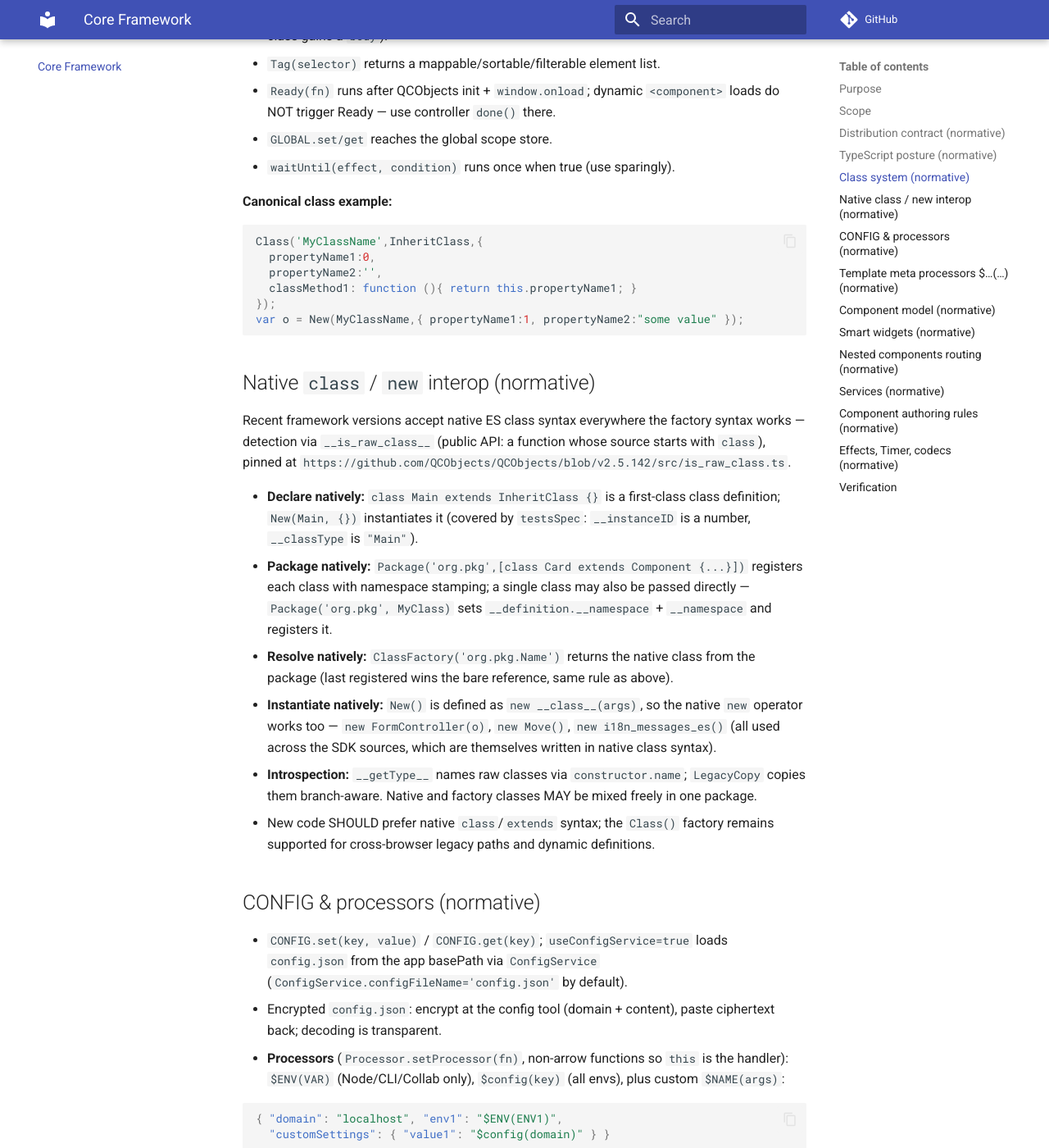
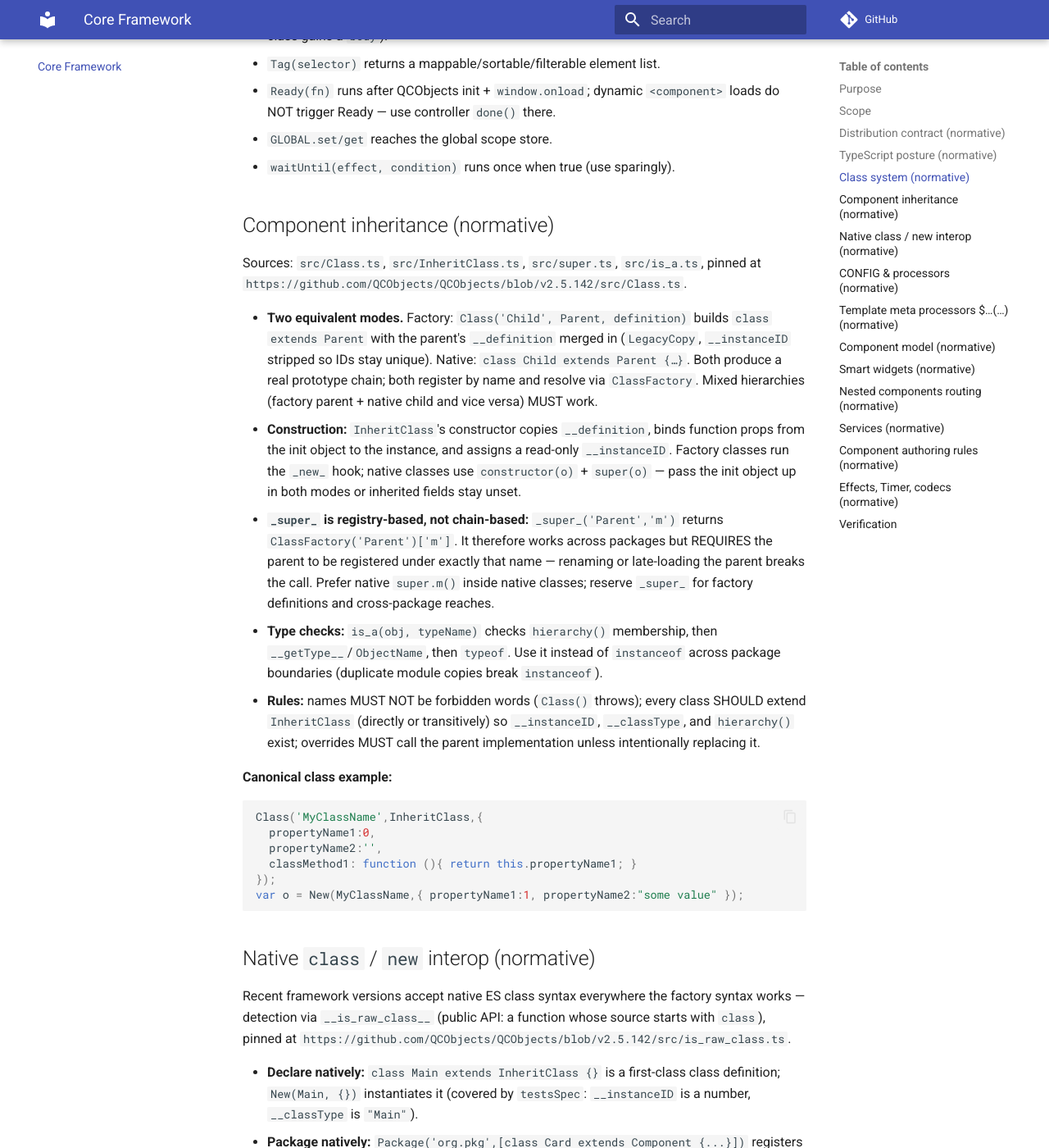
Before and after one commit to QCObjects/product-specs, an MkDocs documentation site: the page built from docs/03-core-framework.md, in a window 1280 px wide and 1400 px high, scrolled down 1781 px. Shown: the whole window at 82% size. Built offline with MkDocs 1.6.1 and Material for MkDocs 9.7.7, drawn with Linux system fonts in a browser that asks for light colours; comment, search, counter and statistics services are not loaded.

Commit message:
feat: cohesive component inheritance section (modes, construction, super, is_a)

```diff
--- a/docs/03-core-framework.md
+++ b/docs/03-core-framework.md
@@ -66,6 +66,36 @@ Build/test detail: [14-build-scripts-blueprint](./14-build-scripts-blueprint.md)
   loads do NOT trigger Ready — use controller `done()` there.
 - `GLOBAL.set/get` reaches the global scope store.
 - `waitUntil(effect, condition)` runs once when true (use sparingly).
+
+## Component inheritance (normative)
+
+Sources: `src/Class.ts`, `src/InheritClass.ts`, `src/super.ts`, `src/is_a.ts`,
+pinned at `https://github.com/QCObjects/QCObjects/blob/v2.5.142/src/Class.ts`.
+
+- **Two equivalent modes.** Factory: `Class('Child', Parent, definition)` builds
+  `class extends Parent` with the parent's `__definition` merged in
+  (`LegacyCopy`, `__instanceID` stripped so IDs stay unique). Native:
+  `class Child extends Parent {…}`. Both produce a real prototype chain; both
+  register by name and resolve via `ClassFactory`. Mixed hierarchies (factory
+  parent + native child and vice versa) MUST work.
+- **Construction:** `InheritClass`'s constructor copies `__definition`, binds
+  function props from the init object to the instance, and assigns a read-only
+  `__instanceID`. Factory classes run the `_new_` hook; native classes use
+  `constructor(o)` + `super(o)` — pass the init object up in both modes or
+  inherited fields stay unset.
+- **`_super_` is registry-based, not chain-based:** `_super_('Parent','m')`
+  returns `ClassFactory('Parent')['m']`. It therefore works across packages but
+  REQUIRES the parent to be registered under exactly that name — renaming or
+  late-loading the parent breaks the call. Prefer native `super.m()` inside
+  native classes; reserve `_super_` for factory definitions and cross-package
+  reaches.
+- **Type checks:** `is_a(obj, typeName)` checks `hierarchy()` membership, then
+  `__getType__`/`ObjectName`, then `typeof`. Use it instead of `instanceof`
+  across package boundaries (duplicate module copies break `instanceof`).
+- **Rules:** names MUST NOT be forbidden words (`Class()` throws); every class
+  SHOULD extend `InheritClass` (directly or transitively) so `__instanceID`,
+  `__classType`, and `hierarchy()` exist; overrides MUST call the parent
+  implementation unless intentionally replacing it.
 
 **Canonical class example:**
 
```
